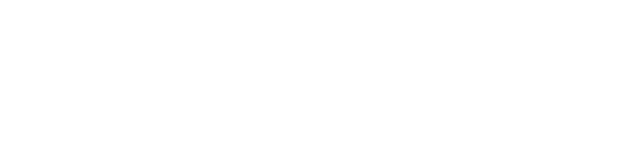
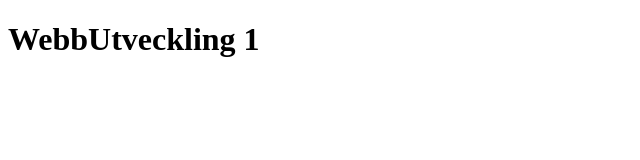
Before and after one commit to Bygren/webbUtvInf, a plain HTML site: page index.html in a window 1280 px wide. Shown: the whole page, without its empty margins (0-640 px from the left). Drawn offline with Linux system fonts and the light colour scheme.

Commit message:
Update index.html
add h1

```diff
--- a/index.html
+++ b/index.html
@@ -5,6 +5,7 @@
     <title>Test</title>
   </head>
   <body>
+    <h1>WebbUtveckling 1</h1>
 
   </body>
 </html>
```
